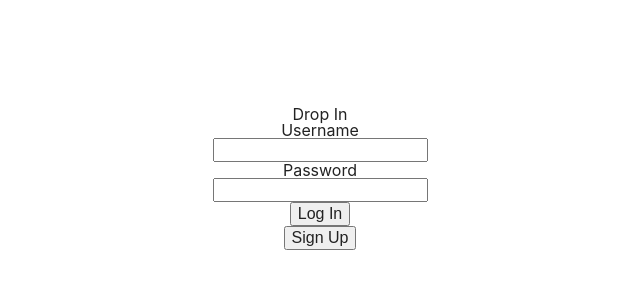
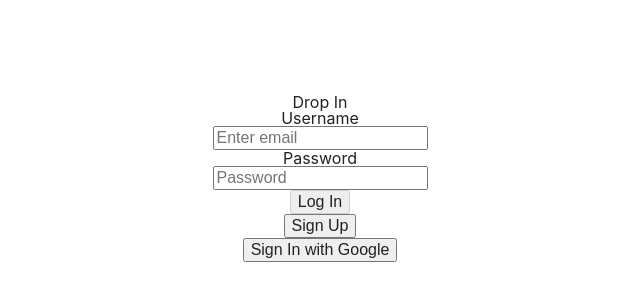
Before and after one commit to hplehal/TejLehalProjectFive, a React (Create React App) app: page / in a window 1280 px wide. Shown: the part 222-522 px from the top of the page, without its empty margins (320-960 px from the left). Built offline with nearby package versions, Linux system fonts and the light colour scheme; no server answers.

Commit message:
Added firebase auth and google auth

```diff
--- a/package.json
+++ b/package.json
@@ -11,6 +11,7 @@
     "react": "^16.13.1",
     "react-dom": "^16.13.1",
     "react-google-login": "^5.1.20",
+    "react-router-dom": "^5.2.0",
     "react-scripts": "3.4.1"
   },
   "scripts": {
--- a/src/App.js
+++ b/src/App.js
@@ -1,18 +1,46 @@
 import React, { Component } from 'react'
 import LogInPage from './Components/LogInPage';
-import MainPage from './Components/MainPage'
+import HomePage from './Components/HomePage';
+import firebase from './firebase';
 
 export class App extends Component {
   constructor() {
     super();
     this.state = {
+      user: {},
       isLoggedIn: true
     }
+  }
+  componentDidMount() {
+    this.authListener();
+    const dbRef = firebase.database().ref();
+
+  }
+
+  authListener = () => {
+    firebase.auth().onAuthStateChanged(user => {
+      console.log(user);
+      if (user) {
+        this.setState({
+          user,
+          isLoggedIn: true
+        });
+      } else {
+        this.setState({
+          user: null,
+          isLoggedIn: false
+        });
+      }
+    })
+  }
+
+  componentWillUnmount() {
+    this.authListener();
   }
   render() {
     return (
       <div>
-        {this.state.isLoggedIn ? <LogInPage /> : <MainPage />}
+        {this.state.isLoggedIn ? <HomePage /> : <LogInPage />}
       </div>
     )
   }
--- /dev/null
+++ b/src/Components/HomePage.js
@@ -0,0 +1,26 @@
+import React, { Component } from 'react';
+import firebase from '../firebase';
+
+class HomePage extends Component {
+    constructor() {
+        super();
+        this.state = {
+
+        }
+    }
+
+    handleLogOut = () => {
+        firebase.auth().signOut();
+    }
+
+    render() {
+        return (
+            <div>
+                <h1>Main Page</h1>
+                <button type="submit" onClick={this.handleLogOut}>Log Out</button>
+            </div>
+        );
+    }
+}
+
+export default HomePage;
--- a/src/Components/LogInPage.js
+++ b/src/Components/LogInPage.js
@@ -1,19 +1,76 @@
-import React from 'react'
+import React, { Component } from 'react';
+import firebase from '../firebase';
 
-const LogInPage = () => {
+class LogInPage extends Component {
+    constructor() {
+        super();
+        this.state = {
+            email: '',
+            password: '',
+            error: ''
+        }
+    }
+    handleLogIn = async (event) => {
+        event.preventDefault();
+        try {
+            await firebase.auth().signInWithEmailAndPassword(this.state.email, this.state.password)
+        } catch (error) {
+            this.setState({
+                error: error.message
+            })
+        }
+    }
+
+    handleSignUp = async (event) => {
+        event.preventDefault();
+        try {
+            await firebase.auth().createUserWithEmailAndPassword(this.state.email, this.state.password);
+        } catch (error) {
+            this.setState({
+                error: error.message
+            })
+        }
+    }
+
+    handleGoogleSignIn = async (event) => {
+        event.preventDefault();
+        const provider = new firebase.auth.GoogleAuthProvider();
+        try {
+            await firebase.auth().signInWithPopup(provider)
+        }
+        catch (error) {
+            this.setState({
+                error: error.message
+            })
+        };
+    }
+
+    handleChange = (event) => {
+        this.setState({
+            [event.target.name]: event.target.value
+        })
+    }
+
+    render() {
         return (
+            <div>
                 <div className="logInForm">
                     <h1>Drop In</h1>
-            <form>
+                    <form onSubmit={this.handleLogIn}>
                         <label>Username</label>
-                <input type="email" name="" id="" />
+                        <input type="email" name="email" value={this.state.email} onChange={this.handleChange} id="inputEmail" placeholder="Enter email" />
                         <label>Password</label>
-                <input type="password" name="" id="" />
-                <button type="submit">Log In</button>
-                <button type="submit">Sign Up</button>
+                        <input type="password" name="password" value={this.state.password} onChange={this.handleChange} id="inputPassword" placeholder="Password" />
+                        <button type="submit" onClick={this.handleLogIn} disabled={!this.state.password}>Log In</button>
+                        <button type="submit" onClick={this.handleSignUp}>Sign Up</button>
+                        <button type="submit" onClick={this.handleGoogleSignIn}>Sign In with Google</button>
+
                     </form>
+                    {this.state.error ? <p>{this.state.error}</p> : null}
                 </div>
-    )
+            </div>
+        );
+    }
 }
 
 export default LogInPage;
--- a/src/Components/MainPage.js
+++ /dev/null
@@ -1,13 +0,0 @@
-import React, { Component } from 'react';
-
-class MainPage extends Component {
-    render() {
-        return (
-            <div>
-                <h1>Main Page</h1>
-            </div>
-        );
-    }
-}
-
-export default MainPage;
```
Also changed, not shown: src/logo.svg (deleted), 1 other file (tests, documents, lock files or other folders). Lines whose indentation alone changed are shown as unchanged.
